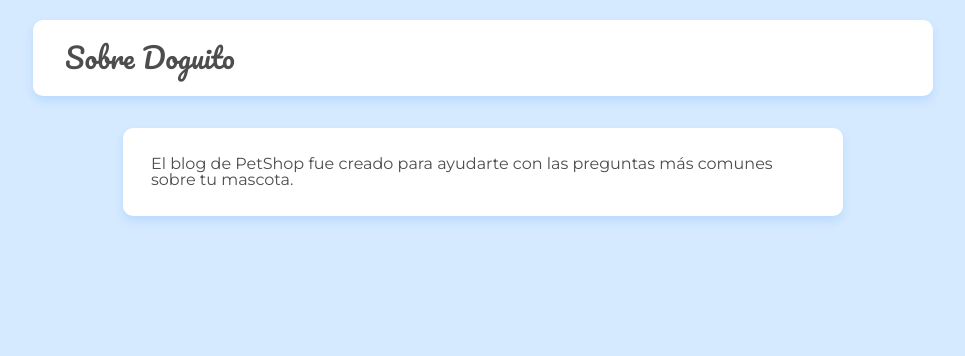
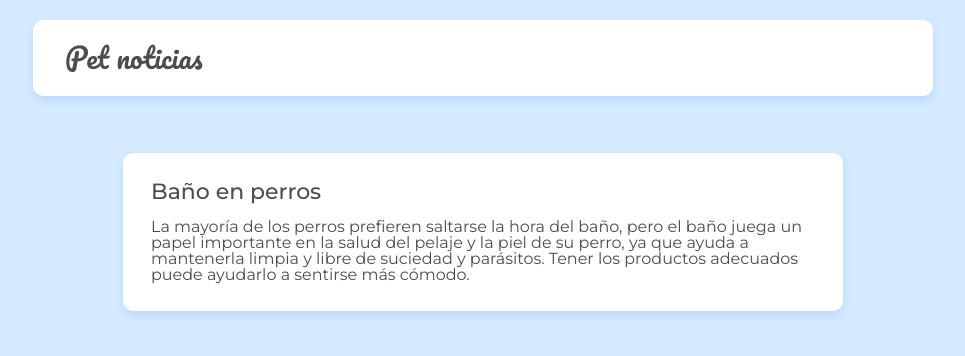
Before and after one commit to M-A-N-U-E-LL/react-router-spa, a React (Create React App) app: page / in a window 1280 px wide. Shown: the top 356 px of the page, without its empty margins (157-1122 px from the left). Built offline with nearby package versions, Linux system fonts and the light colour scheme.

Commit message:
React router

```diff
--- a/src/App.js
+++ b/src/App.js
@@ -3,23 +3,17 @@
 import Home from './pages/Home'
 import Sobre from './pages/Sobre'
 
-import { BrowserRouter as Router} from 'react-router-dom';
+import { BrowserRouter as Router, Routes, Route} from 'react-router-dom';
 
 function App() {
-  const location = window.location
-
-  const Router = () => {
-    if(location === "/") {
-      return <Home />
-    } else {
-      return <Sobre />
-    }
-  }
 
   return (
-    <>
-    { Router() }
-    </>
+    <Router>
+      <Routes>
+        <Route path='/' element={<Home />}/>
+        <Route path='/Sobre' element={<Sobre />}/>
+      </Routes>
+    </Router>
   );
 }
 
```
